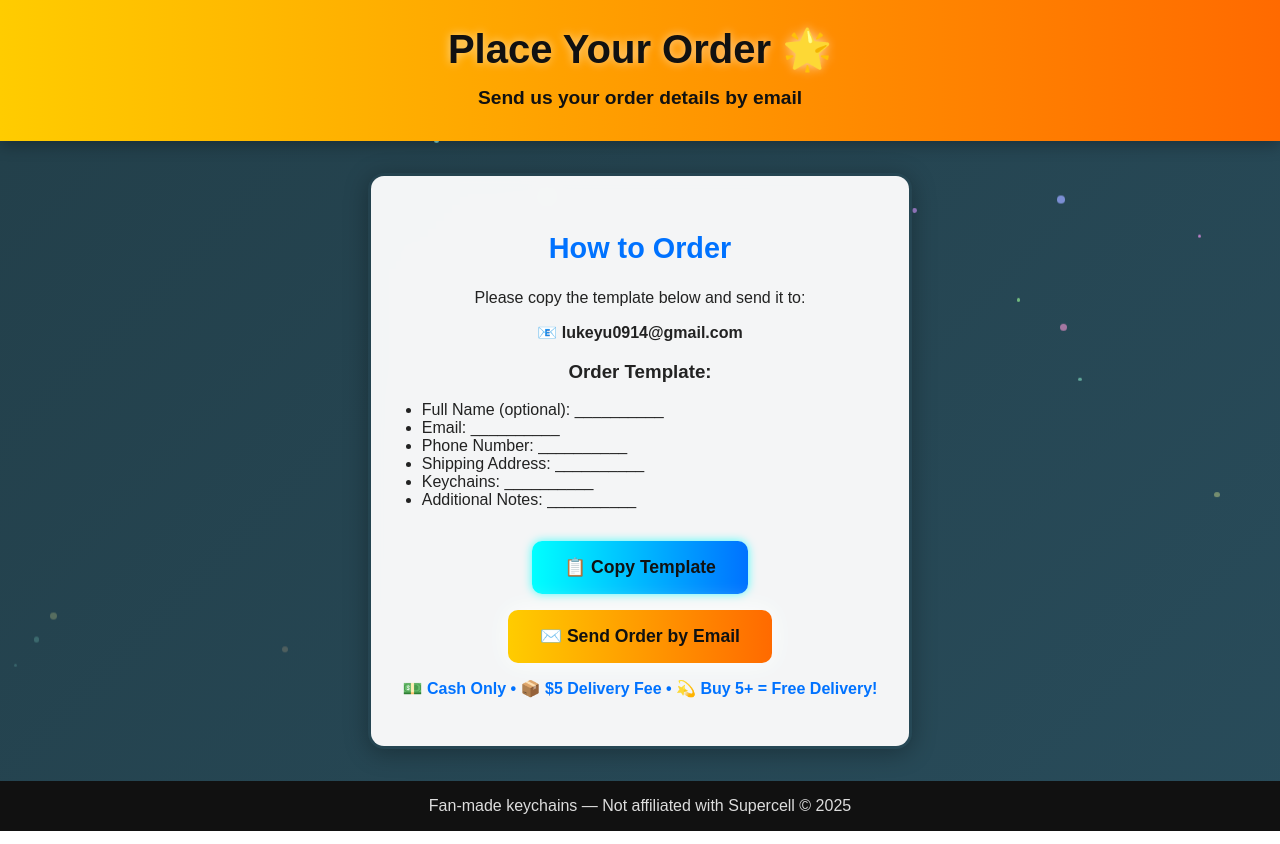
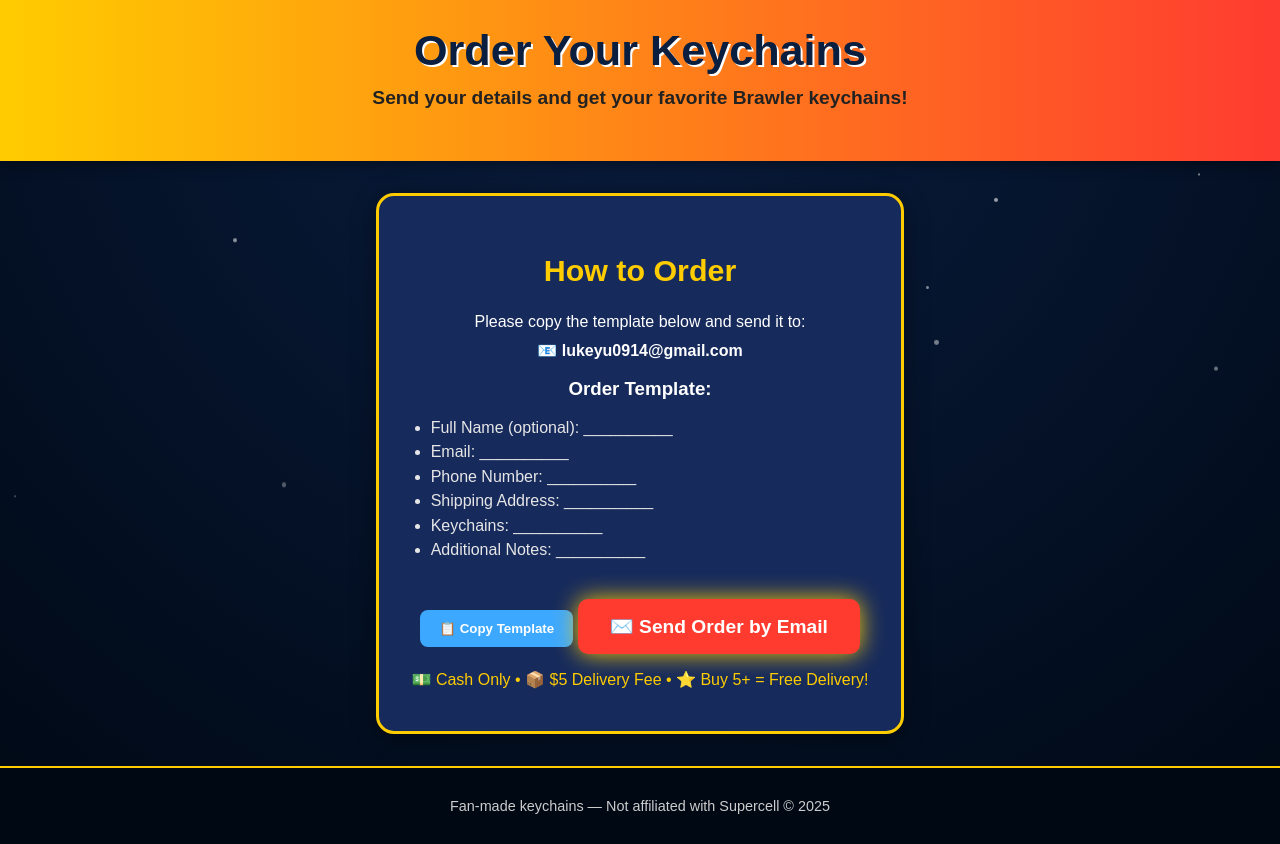
Before and after one commit to MobbBoy/Brawl-Stars-Keychains, a plain HTML site: page order.html in a window 1280 px wide. Drawn offline with Linux system fonts and the light colour scheme.

Commit message:
Add files via upload

```diff
--- a/order.html
+++ b/order.html
@@ -1,32 +1,23 @@
 <!DOCTYPE html>
 <html lang="en">
 <head>
-<meta charset="UTF-8">
-<meta name="viewport" content="width=device-width, initial-scale=1.0">
+  <meta charset="UTF-8" />
+  <meta name="viewport" content="width=device-width, initial-scale=1.0" />
   <title>Order Keychains</title>
   <style>
-  /* === GENERAL STYLING === */
     body {
-    font-family: "Poppins", Arial, sans-serif;
+      font-family: "Brawl Stars", Arial, sans-serif;
+      background: radial-gradient(circle at top, #0a1e40, #000814);
       margin: 0;
-    color: #222;
+      color: #fff;
       display: flex;
       flex-direction: column;
       min-height: 100vh;
       overflow-x: hidden;
       position: relative;
-    background: linear-gradient(135deg, #0f2027, #203a43, #2c5364);
-    background-size: 400% 400%;
-    animation: gradientFlow 10s ease infinite;
     }
 
-  @keyframes gradientFlow {
-    0% { background-position: 0% 50%; }
-    50% { background-position: 100% 50%; }
-    100% { background-position: 0% 50%; }
-  }
-
-  /* === FLOATING STARS === */
+    /* Floating stars */
     .stars {
       position: fixed;
       width: 100%;
@@ -39,107 +30,108 @@
     }
     .star {
       position: absolute;
-    width: 6px;
-    height: 6px;
       background: rgba(255, 255, 255, 0.8);
       border-radius: 50%;
-    animation: fall 6s linear infinite;
+      animation: fall 8s linear infinite;
     }
     @keyframes fall {
       0% { transform: translateY(-10px); opacity: 1; }
       100% { transform: translateY(100vh); opacity: 0; }
     }
 
-  /* === HEADER === */
+    /* HEADER */
     header {
-    background: linear-gradient(90deg, #ffcc00, #ff6a00);
-    color: #111;
+      background: linear-gradient(90deg, #ffcc00, #ff3b30);
       text-align: center;
       padding: 2rem 1rem;
+      box-shadow: 0 4px 12px rgba(0, 0, 0, 0.4);
       position: relative;
-    overflow: hidden;
-    box-shadow: 0 4px 15px rgba(0,0,0,0.3);
       z-index: 1;
     }
     header h1 {
       margin: 0;
-    font-size: 2.5rem;
-    text-shadow: 0 0 10px rgba(255,255,255,0.6);
+      font-size: 2.7rem;
+      color: #0a1e40;
+      text-shadow: 2px 2px 0 #fff;
       animation: bounce 2s infinite;
     }
     header p {
-    margin: 0.5rem 0 0;
+      margin-top: 0.4rem;
       font-size: 1.2rem;
       font-weight: bold;
+      color: #222;
     }
     @keyframes bounce {
-    0%,100% { transform: translateY(0); }
+      0%, 100% { transform: translateY(0); }
       50% { transform: translateY(-6px); }
     }
 
-  /* === ORDER BOX === */
+    /* ORDER BOX */
     .order-box {
       max-width: 700px;
       margin: 2rem auto;
-    background: rgba(255,255,255,0.95);
-    backdrop-filter: blur(8px);
+      background: #162a5c;
       padding: 2rem;
-    border-radius: 16px;
-    box-shadow: 0 4px 25px rgba(0,0,0,0.3);
+      border-radius: 18px;
+      box-shadow: 0 4px 25px rgba(0, 0, 0, 0.4);
       text-align: center;
+      position: relative;
+      overflow: hidden;
       transition: transform 0.3s, box-shadow 0.3s;
-    border: 3px solid transparent;
-    background-clip: padding-box;
+      border: 3px solid #ffcc00;
       z-index: 1;
     }
     .order-box:hover {
-    transform: scale(1.02);
-    box-shadow: 0 6px 30px rgba(255,255,0,0.5);
-    border-image: linear-gradient(45deg, #00ffff, #ffcc00) 1;
+      transform: scale(1.03);
+      box-shadow: 0 8px 30px rgba(255, 204, 0, 0.4);
     }
     .order-box h2 {
-    color: #0072ff;
-    font-size: 1.8rem;
+      font-size: 1.9rem;
+      color: #ffcc00;
+    }
+    .order-box p {
+      color: #fff;
+      margin: 0.6rem 0;
     }
 
-  /* === BUTTONS === */
-  .copy-btn, .email-link {
-    display: inline-block;
-    margin-top: 1rem;
-    padding: 1rem 2rem;
-    font-size: 1.1rem;
+    /* COPY BUTTON */
+    .copy-btn {
+      background: #3ca8ff;
+      color: white;
+      padding: 0.7rem 1.2rem;
+      border-radius: 8px;
       font-weight: bold;
       border: none;
-    border-radius: 10px;
       cursor: pointer;
-    transition: 0.3s ease;
-    text-decoration: none;
+      margin-top: 1rem;
+      transition: 0.3s;
+    }
+    .copy-btn:hover {
+      background: #5ec0ff;
+      transform: scale(1.08);
     }
 
-  .copy-btn {
-    background: linear-gradient(90deg, #00ffff, #0072ff);
-    color: #111;
-    box-shadow: 0 0 10px rgba(0,255,255,0.7);
-  }
-  .copy-btn:hover {
-    background: linear-gradient(90deg, #00ffcc, #33ccff);
-    transform: scale(1.1);
-    box-shadow: 0 0 20px rgba(0,255,255,0.9);
-  }
-
+    /* EMAIL BUTTON */
     .email-link {
-    background: linear-gradient(90deg, #ffcc00, #ff6a00);
-    color: #111;
-    box-shadow: 0 0 10px rgba(255,200,0,0.7);
+      display: inline-block;
+      margin-top: 1.5rem;
+      background: #ff3b30;
+      color: white;
+      padding: 1rem 2rem;
+      border-radius: 10px;
+      text-decoration: none;
+      font-size: 1.2rem;
+      font-weight: bold;
+      transition: 0.3s;
       animation: pulse 1.5s infinite alternate;
     }
     .email-link:hover {
-    background: linear-gradient(90deg, #ffee58, #ff8f00);
-    transform: scale(1.1);
+      background: #ff665a;
+      transform: scale(1.08);
     }
     @keyframes pulse {
-    from { box-shadow: 0 0 10px rgba(255,255,255,0.4); }
-    to { box-shadow: 0 0 25px rgba(255,255,255,1); }
+      from { box-shadow: 0 0 10px rgba(255, 204, 0, 0.6); }
+      to { box-shadow: 0 0 25px rgba(255, 204, 0, 1); }
     }
 
     ul {
@@ -147,28 +139,34 @@
       margin-top: 1rem;
       padding-left: 1.2rem;
     }
-
-  /* === FOOTER === */
-  footer {
-    text-align: center;
-    background: #111;
-    color: #ddd;
-    padding: 1rem;
-    margin-top: auto;
+    ul li {
+      margin: 0.4rem 0;
+      color: #e6e6e6;
     }
 
-  /* === POPUP === */
+    /* FOOTER */
+    footer {
+      background: #000814;
+      color: #ccc;
+      text-align: center;
+      padding: 1rem;
+      font-size: 0.9rem;
+      z-index: 2;
+      border-top: 2px solid #ffcc00;
+    }
+
+    /* POPUP */
     .popup {
       display: none;
       position: fixed;
       top: 20px;
       right: 20px;
-    background: #00ffcc;
-    color: #111;
+      background: #ffcc00;
+      color: #0a1e40;
       padding: 0.8rem 1.2rem;
       border-radius: 8px;
       font-weight: bold;
-    box-shadow: 0 0 15px rgba(0,255,255,0.5);
+      box-shadow: 0 0 15px rgba(0, 0, 0, 0.4);
       z-index: 999;
       animation: fadein 0.5s;
     }
@@ -182,8 +180,8 @@
   <div class="stars"></div>
 
   <header>
-    <h1>Place Your Order 🌟</h1>
-    <p>Send us your order details by email</p>
+    <h1>Order Your Keychains</h1>
+    <p>Send your details and get your favorite Brawler keychains!</p>
   </header>
 
   <div class="order-box">
@@ -203,26 +201,20 @@
 
     <button class="copy-btn" onclick="copyTemplate()">📋 Copy Template</button>
 
-    <br>
-
-    <a class="email-link"
-       href="mailto:lukeyu0914@gmail.com?subject=Keychain Order&body=Full%20Name:%0D%0AEmail:%0D%0APhone:%0D%0AAddress:%0D%0AKeychains:%0D%0ANotes:">
+    <a class="email-link" href="mailto:lukeyu0914@gmail.com?subject=Keychain Order&body=Full%20Name:%0D%0AEmail:%0D%0APhone:%0D%0AAddress:%0D%0AKeychains:%0D%0ANotes:">
       ✉️ Send Order by Email
     </a>
 
-    <p style="margin-top: 1rem; font-weight: bold; color: #0072ff;">
-      💵 Cash Only • 📦 $5 Delivery Fee • 💫 Buy 5+ = Free Delivery!
-    </p>
+    <p style="margin-top: 1rem; color:#ffcc00;">💵 Cash Only • 📦 $5 Delivery Fee • ⭐ Buy 5+ = Free Delivery!</p>
   </div>
 
   <footer>
-    Fan-made keychains — Not affiliated with Supercell © <span id="year"></span>
+    <p>Fan-made keychains — Not affiliated with Supercell © <span id="year"></span></p>
   </footer>
 
   <div id="popup" class="popup">✅ Template copied!</div>
 
   <script>
-    // Copy Template
     function copyTemplate() {
       const template = document.getElementById("order-template").innerText;
       navigator.clipboard.writeText(template).then(() => {
@@ -232,18 +224,16 @@
       });
     }
 
-    // Auto Year
     document.getElementById("year").textContent = new Date().getFullYear();
 
-    // Floating stars
     const starsContainer = document.querySelector(".stars");
-    for (let i = 0; i < 30; i++) {
+    for (let i = 0; i < 25; i++) {
       const star = document.createElement("div");
       star.classList.add("star");
       star.style.left = Math.random() * 100 + "%";
       star.style.animationDelay = Math.random() * 6 + "s";
-      star.style.width = star.style.height = Math.random() * 5 + 3 + "px";
-      star.style.background = `hsl(${Math.random() * 360}, 100%, 80%)`;
+      const size = Math.random() * 4 + 2;
+      star.style.width = star.style.height = size + "px";
       starsContainer.appendChild(star);
     }
   </script>
```
Also changed, not shown: index.html (+52 -58 lines). Lines whose indentation alone changed are shown as unchanged.
